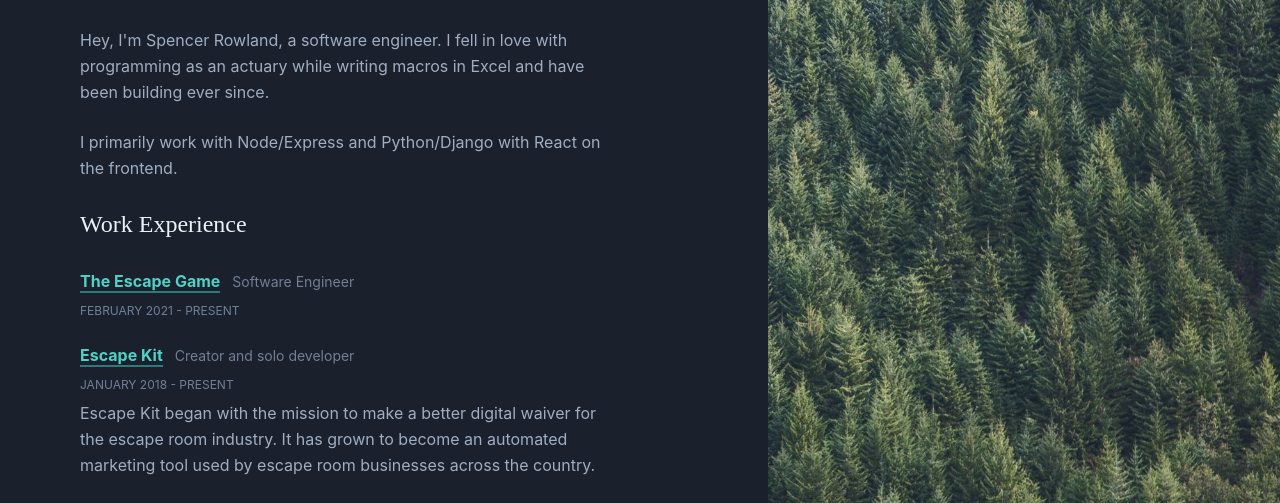
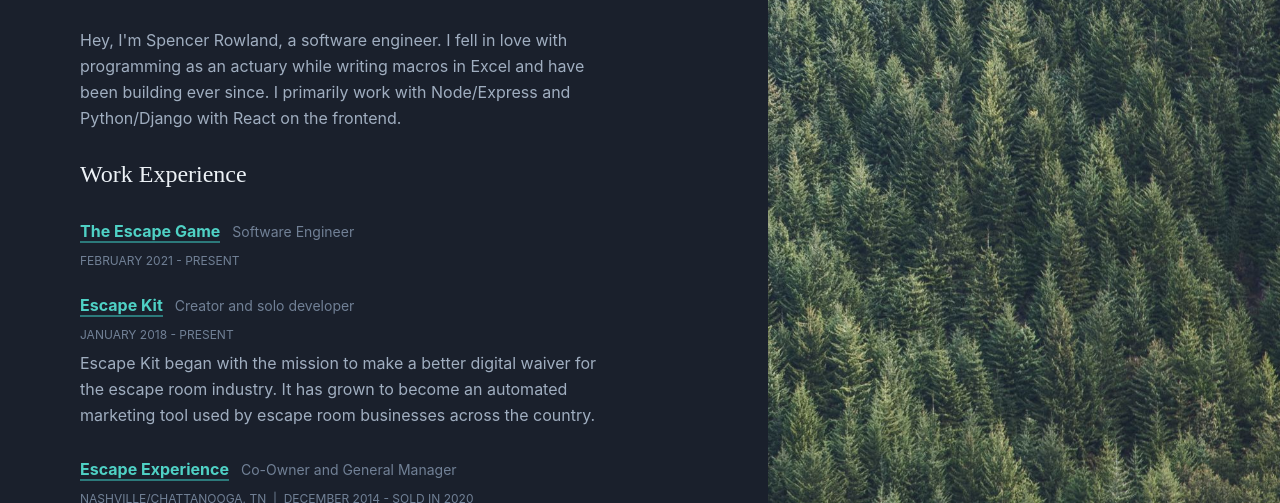
Before and after one commit to SpencerRowland/srowland, a Gatsby site: page /work in a window 1280 px wide. Shown: the part 245-748 px from the top of the page. Built offline with nearby package versions, Linux system fonts and the light colour scheme; Gatsby itself is replaced by a stand-in of ours; a web font is replaced by a local one.

Commit message:
minor updates

```diff
--- a/src/pages/work.js
+++ b/src/pages/work.js
@@ -14,8 +14,6 @@ export default ({data}) => (
       <p>
         Hey, I'm Spencer Rowland, a software engineer. I fell in love with programming as
         an actuary while writing macros in Excel and have been building ever since.
-      </p>
-      <p>
         I primarily work with Node/Express and Python/Django with React on the frontend.
       </p>
     </div>
@@ -25,7 +23,7 @@ export default ({data}) => (
       <ul>
         <li>
           <h3>
-            <Link to="https://theescapegame.com/">The Escape Game</Link>
+            <Link to="https://theescapegame.com/" target="_blank">The Escape Game</Link>
             <span>Software Engineer</span>
           </h3>
           <h4>February 2021 - Present</h4>
```
